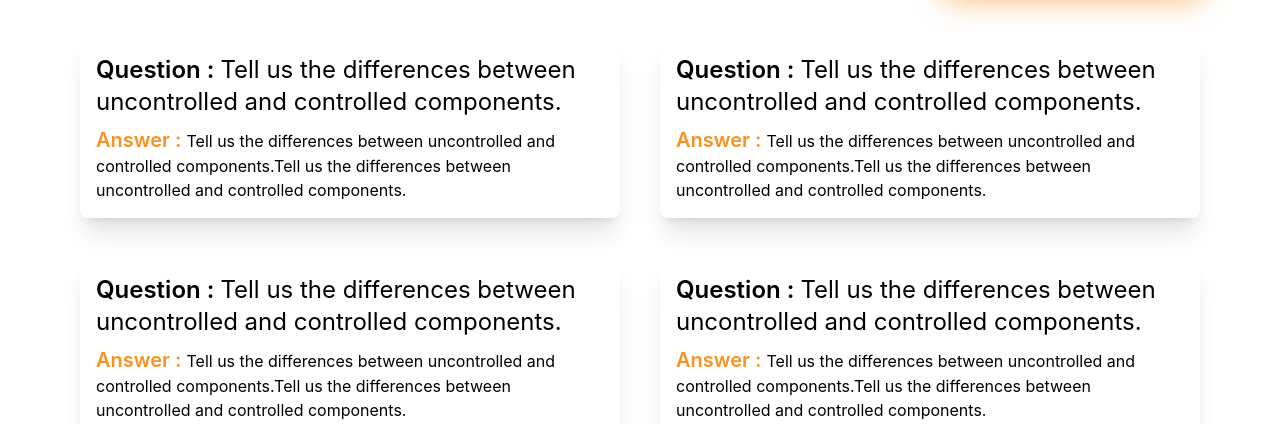
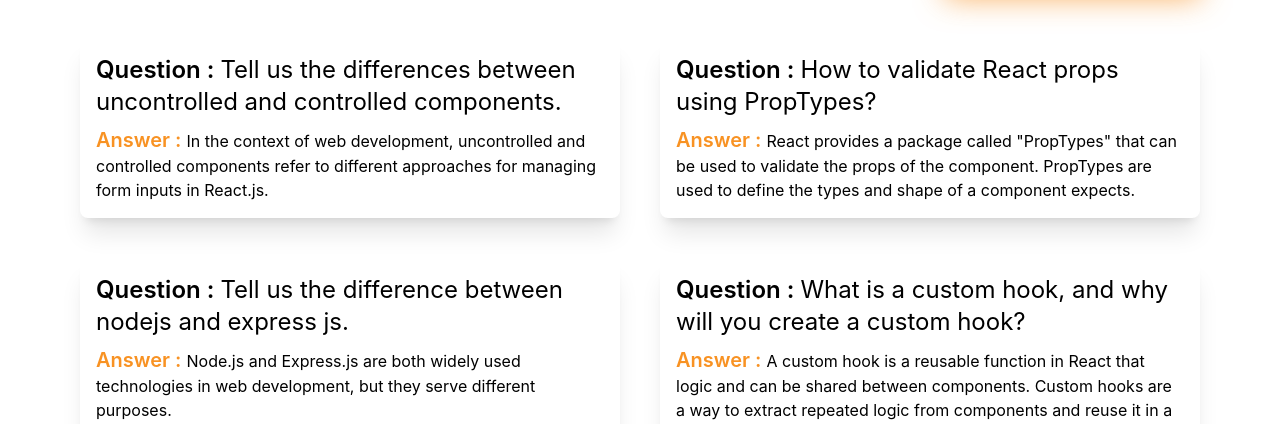
Before and after one commit to foridislam332/Tasty_Salt, a React (Vite) app: page /blog in a window 1280 px wide. Shown: the part 528-952 px from the top of the page. Built offline with nearby package versions, Linux system fonts and the light colour scheme; no server answers.

Commit message:
blog update

```diff
--- a/src/Pages/Blogs.jsx
+++ b/src/Pages/Blogs.jsx
@@ -13,22 +13,26 @@ const Blogs = () => {
                     <div className='shadow-xl p-4 rounded-lg hover:shadow-[#f891236c] transition-all duration-300 ease-in-out'>
                         <h2 className='text-2xl mb-2'><span className='font-semibold'>Question : </span> Tell us the differences between uncontrolled and controlled components.</h2>
 
-                        <p> <span className='text-secondary font-semibold text-xl'>Answer : </span> Tell us the differences between uncontrolled and controlled components.Tell us the differences between uncontrolled and controlled components.</p>
+                        <p> <span className='text-secondary font-semibold text-xl'>Answer : </span> In the context of web development, uncontrolled and controlled components refer to different approaches for managing form inputs in React.js.</p>
                     </div>
                     <div className='shadow-xl p-4 rounded-lg hover:shadow-[#f891236c] transition-all duration-300 ease-in-out'>
-                        <h2 className='text-2xl mb-2'><span className='font-semibold'>Question : </span> Tell us the differences between uncontrolled and controlled components.</h2>
+                        <h2 className='text-2xl mb-2'><span className='font-semibold'>Question : </span> How to validate React props using PropTypes?</h2>
 
-                        <p> <span className='text-secondary font-semibold text-xl'>Answer : </span> Tell us the differences between uncontrolled and controlled components.Tell us the differences between uncontrolled and controlled components.</p>
+                        <p> <span className='text-secondary font-semibold text-xl'>Answer : </span> React provides a package called "PropTypes" that can be used to validate the props of the component. PropTypes are used to define the types and shape of a component expects.</p>
                     </div>
                     <div className='shadow-xl p-4 rounded-lg hover:shadow-[#f891236c] transition-all duration-300 ease-in-out'>
-                        <h2 className='text-2xl mb-2'><span className='font-semibold'>Question : </span> Tell us the differences between uncontrolled and controlled components.</h2>
+                        <h2 className='text-2xl mb-2'><span className='font-semibold'>Question : </span> Tell us the difference between nodejs and express js.</h2>
 
-                        <p> <span className='text-secondary font-semibold text-xl'>Answer : </span> Tell us the differences between uncontrolled and controlled components.Tell us the differences between uncontrolled and controlled components.</p>
+                        <p> <span className='text-secondary font-semibold text-xl'>Answer : </span> Node.js and Express.js are both widely used technologies in web development, but they serve different purposes.</p>
+
+                        <p className='my-2'>Node.js is a runtime environment for executing JavaScript code on the server side.</p>
+
+                        <p>Express.js, on the other hand, is a web framework built on top of Node.js.</p>
                     </div>
                     <div className='shadow-xl p-4 rounded-lg hover:shadow-[#f891236c] transition-all duration-300 ease-in-out'>
-                        <h2 className='text-2xl mb-2'><span className='font-semibold'>Question : </span> Tell us the differences between uncontrolled and controlled components.</h2>
+                        <h2 className='text-2xl mb-2'><span className='font-semibold'>Question : </span> What is a custom hook, and why will you create a custom hook?</h2>
 
-                        <p> <span className='text-secondary font-semibold text-xl'>Answer : </span> Tell us the differences between uncontrolled and controlled components.Tell us the differences between uncontrolled and controlled components.</p>
+                        <p> <span className='text-secondary font-semibold text-xl'>Answer : </span> A custom hook is a reusable function in React that logic and can be shared between components. Custom hooks are a way to extract repeated logic from components and reuse it in a more concise and reusable way. Custom hooks are created using the same syntax as regular hooks, but with a custom name and implementation..</p>
                     </div>
                 </div>
             </div>
```
